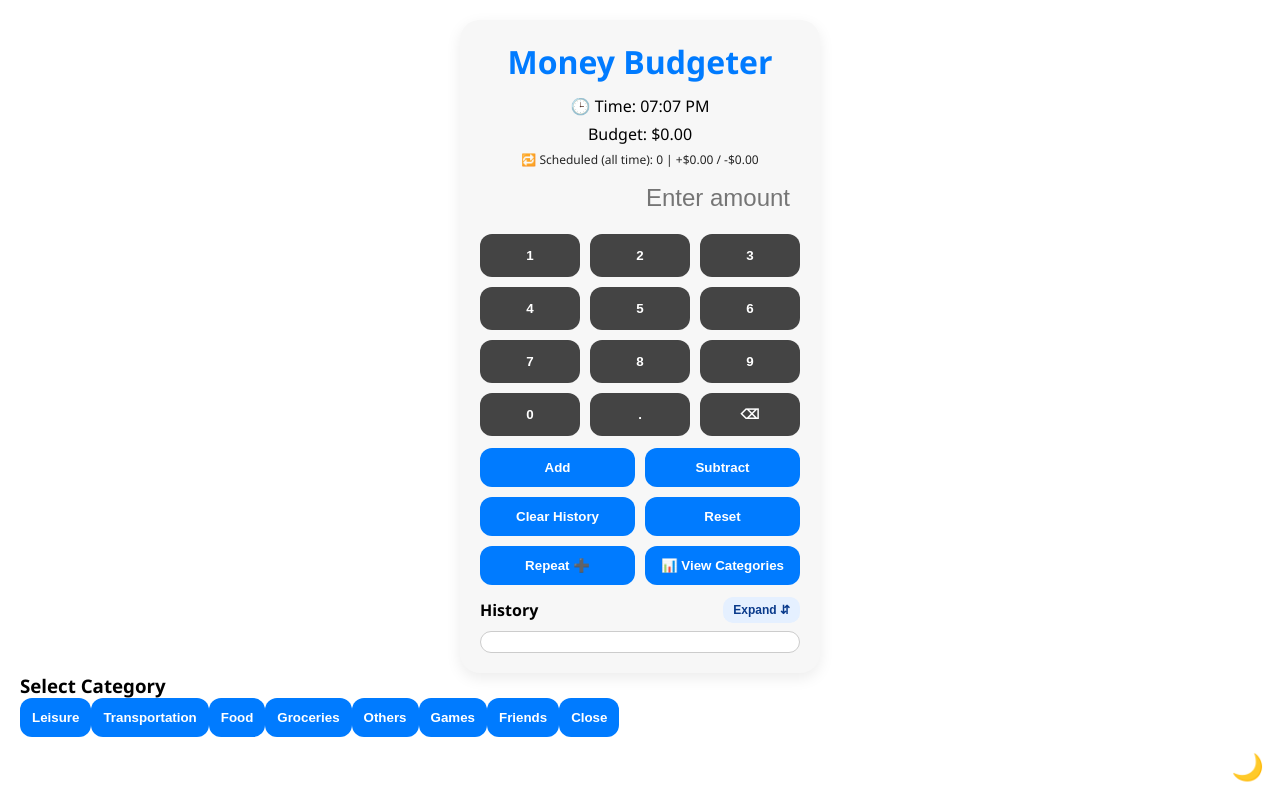
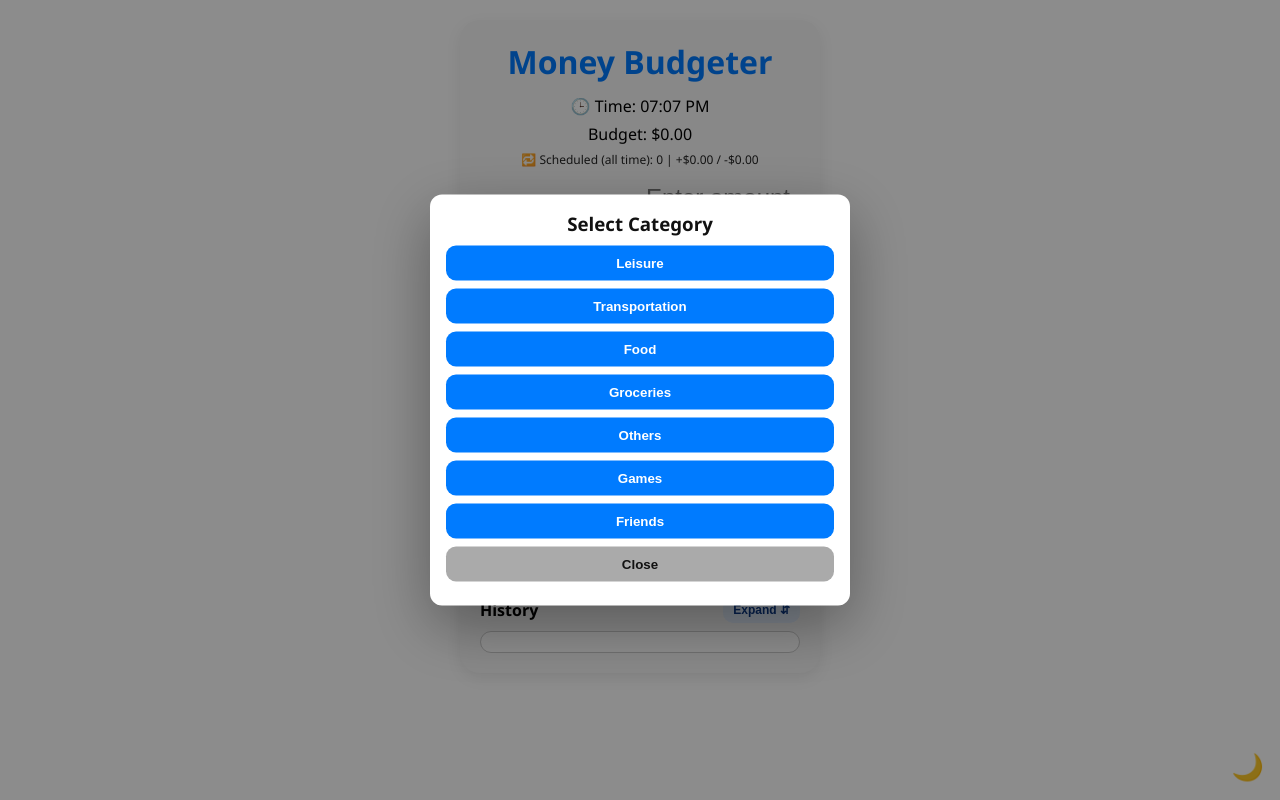
Before and after one commit to omaromaroma1/ideal-waffle, a plain HTML site: page index.html in a window 1280 px wide. Both pictures are taken after a click on the button "Subtract". Drawn offline with Linux system fonts and the light colour scheme.

Commit message:
index.html

```diff
--- a/index.html
+++ b/index.html
@@ -18,14 +18,32 @@
   button:hover{background:#005ed6}
   .numpad button{flex:1 1 30%;padding:14px;background:#444}
   #input-display{width:100%;text-align:right;font-size:24px;padding:10px;border:none;background:transparent;color:inherit}
+
   .history-header{display:flex;align-items:center;justify-content:space-between;margin:6px 0 8px}
   .history-toggle{flex:0 0 auto;padding:6px 10px;border-radius:10px;font-size:12px;background:#e5f0ff;color:#0a3a8b;border:none}
   body.dark-mode .history-toggle{background:#243146;color:#d7e6ff}
   #history{max-height:220px;overflow:auto;background:#fff;border:1px solid #ccc;border-radius:12px;padding:10px}
   body.dark-mode #history{background:#2c2c2c;border-color:#666}
+
   #mode-toggle{position:fixed;right:16px;bottom:16px;font-size:26px;cursor:pointer}
 
-  /* Fullscreen history overlay */
+  /* ---- Centered modal + overlay ---- */
+  #overlay{
+    position:fixed; inset:0; background:rgba(0,0,0,.45);
+    display:none; z-index:9998;
+  }
+  .modal{
+    position:fixed; left:50%; top:50%; transform:translate(-50%,-50%);
+    width:min(420px,92vw); max-height:80vh; overflow:auto;
+    background:#ffffff; color:#111; border-radius:12px; padding:16px;
+    box-shadow:0 20px 60px rgba(0,0,0,.35); display:none; z-index:9999;
+  }
+  body.dark-mode .modal{background:#1f2937;color:#e5e7eb}
+  .modal h3{text-align:center;margin-bottom:10px}
+  .modal .btn{display:block;width:100%;margin-bottom:8px;padding:10px;border:none;border-radius:10px;background:#007bff;color:#fff}
+  .modal .btn:last-child{background:#aaa;color:#111}
+
+  /* ---- Fullscreen history overlay ---- */
   #history-overlay{
     position:fixed; inset:0; background:rgba(0,0,0,.6);
     display:none; align-items:center; justify-content:center; z-index:9999;
@@ -76,7 +94,7 @@
       <button onclick="resetBudget()">Reset</button>
       <button onclick="location.href='repeat.html'">Repeat ➕</button>
       <button onclick="viewCategoryTotals()">📊 View Categories</button>
-         </div>
+    </div>
 
     <div class="history-header">
       <div style="font-weight:600">History</div>
@@ -88,9 +106,10 @@
   <!-- theme toggle -->
   <div id="mode-toggle" onclick="toggleMode()" aria-label="Toggle theme">🌙</div>
 
-  <!-- simple popups -->
-  <div id="category-popup" class="popup" aria-hidden="true"></div>
-  <div id="totals-popup" class="popup" aria-hidden="true"></div>
+  <!-- overlay + centered modals -->
+  <div id="overlay"></div>
+  <div id="categoryModal" class="modal" role="dialog" aria-modal="true" aria-hidden="true"></div>
+  <div id="totalsModal" class="modal" role="dialog" aria-modal="true" aria-hidden="true"></div>
 
   <!-- fullscreen history overlay -->
   <div id="history-overlay" aria-hidden="true">
@@ -108,8 +127,9 @@
   const budgetEl = document.getElementById('budget');
   const historyEl = document.getElementById('history');
   const inputEl = document.getElementById('input-display');
-  const catPopup = document.getElementById('category-popup');
-  const totalsPopup = document.getElementById('totals-popup');
+  const overlay = document.getElementById('overlay');
+  const catModal = document.getElementById('categoryModal');
+  const totalsModal = document.getElementById('totalsModal');
   const renewalSummaryEl = document.getElementById('renewal-summary');
   const renewalNextEl = document.getElementById('renewal-next');
   const modeBtn = document.getElementById('mode-toggle');
@@ -129,10 +149,7 @@
 
   // ===== Theme =====
   if(localStorage.getItem('theme')==='dark'){ document.body.classList.add('dark-mode'); } else { document.body.classList.add('light-mode'); }
-  function updateModeIcon(){
-    // Light mode shows moon (tap to go dark), dark mode shows sun (tap to go light)
-    modeBtn.textContent = document.body.classList.contains('dark-mode') ? '☀️' : '🌙';
-  }
+  function updateModeIcon(){ modeBtn.textContent = document.body.classList.contains('dark-mode') ? '☀️' : '🌙'; }
   updateModeIcon();
   function toggleMode(){
     const dark=document.body.classList.contains('dark-mode');
@@ -163,24 +180,45 @@
     saveBudget(); renderHistory(); clearInput();
   }
 
+  // ===== Overlay + modal helpers =====
+  function openOverlay(){ overlay.style.display='block'; document.body.style.overflow='hidden'; }
+  function closeOverlay(){ overlay.style.display='none'; document.body.style.overflow=''; }
+  function openModal(el){ el.style.display='block'; el.setAttribute('aria-hidden','false'); openOverlay(); }
+  function closeModal(el){ el.style.display='none'; el.setAttribute('aria-hidden','true'); if(!anyModalOpen()) closeOverlay(); }
+  function anyModalOpen(){ return catModal.style.display==='block' || totalsModal.style.display==='block'; }
+  overlay.addEventListener('click', ()=>{ closeModal(catModal); closeModal(totalsModal); });
+
   function openSubtract(){
-    catPopup.innerHTML = '<h3>Select Category</h3>' +
+    catModal.innerHTML = '<h3>Select Category</h3>' +
       categories.map(c=>`<button class="btn" onclick="doSubtract('${c}')">${c}</button>`).join('') +
-      `<button class="btn" onclick="closePopup('category')">Close</button>`;
-    openPopup('category');
+      `<button class="btn" onclick="closeModal(catModal)">Close</button>`;
+    openModal(catModal);
   }
   function doSubtract(cat){
     const v=parseFloat(inputEl.value);
-    closePopup('category'); clearInput();
+    closeModal(catModal); clearInput();
     if(isNaN(v)) return;
     const ts=new Date().toLocaleString();
     budget-=v; history.push({type:`Subtract (${cat})`,value:v,timestamp:ts});
     saveBudget(); renderHistory();
   }
 
+  function viewCategoryTotals(){
+    const totals = Object.fromEntries(categories.map(c=>[c,0]));
+    history.forEach(h=>{
+      const m=h.type.match(/^Subtract \((.+)\)$/);
+      if(m && totals[m[1]]!==undefined) totals[m[1]]+=h.value;
+    });
+    const cur=localStorage.getItem('currency')||'$';
+    totalsModal.innerHTML = '<h3>Category Totals</h3>' +
+      categories.map(c=>`<button class="btn" disabled>${c}: ${cur}${totals[c].toFixed(2)}</button>`).join('') +
+      `<button class="btn" onclick="closeModal(totalsModal)">Close</button>`;
+    openModal(totalsModal);
+  }
+
+  // ===== History controls =====
   function clearHistory(){ history=[]; localStorage.setItem('history','[]'); renderHistory(); }
   function resetBudget(){ budget=0; saveBudget(); }
-
   function saveBudget(){
     localStorage.setItem('budget',budget);
     localStorage.setItem('history',JSON.stringify(history));
@@ -199,33 +237,8 @@
     });
   }
 
-  // ===== Popups (simple, non-blocking) =====
-  function openPopup(which){
-    const el = which==='category'?catPopup:totalsPopup;
-    el.classList.add('open'); el.setAttribute('aria-hidden','false');
-  }
-  function closePopup(which){
-    const el = which==='category'?catPopup:totalsPopup;
-    el.classList.remove('open'); el.setAttribute('aria-hidden','true');
-  }
-  closePopup('category'); closePopup('totals');
-
-  function viewCategoryTotals(){
-    const totals = Object.fromEntries(categories.map(c=>[c,0]));
-    history.forEach(h=>{
-      const m=h.type.match(/^Subtract \((.+)\)$/);
-      if(m && totals[m[1]]!==undefined) totals[m[1]]+=h.value;
-    });
-    const cur=localStorage.getItem('currency')||'$';
-    totalsPopup.innerHTML = '<h3>Category Totals</h3>' +
-      categories.map(c=>`<button class="btn" disabled>${c}: ${cur}${totals[c].toFixed(2)}</button>`).join('') +
-      `<button class="btn" onclick="closePopup('totals')">Close</button>`;
-    openPopup('totals');
-  }
-
   // ===== Fullscreen History =====
   function openFullHistory(){
-    // render into overlay
     historyFull.innerHTML='';
     history.slice().reverse().forEach(it=>{
       const row=document.createElement('div');
@@ -240,11 +253,11 @@
     historyOverlay.style.display='none';
     historyOverlay.setAttribute('aria-hidden','true');
   }
-  expandBtn.addEventListener('click', openFullHistory);
+  document.getElementById('toggleHistoryBtn').addEventListener('click', openFullHistory);
   closeHistoryBtn.addEventListener('click', closeFullHistory);
   historyOverlay.addEventListener('click',(e)=>{ if(e.target===historyOverlay) closeFullHistory(); });
 
-  // ===== Auto-renew (summary + next time) =====
+  // ===== Auto-renew summary + next (no manual refresh button) =====
   function todayISO(d=new Date()){ return d.toISOString().slice(0,10); }
   function hhmm(d=new Date()){ return d.toTimeString().slice(0,5); }
   function shouldRunToday(e,now=new Date()){
```
